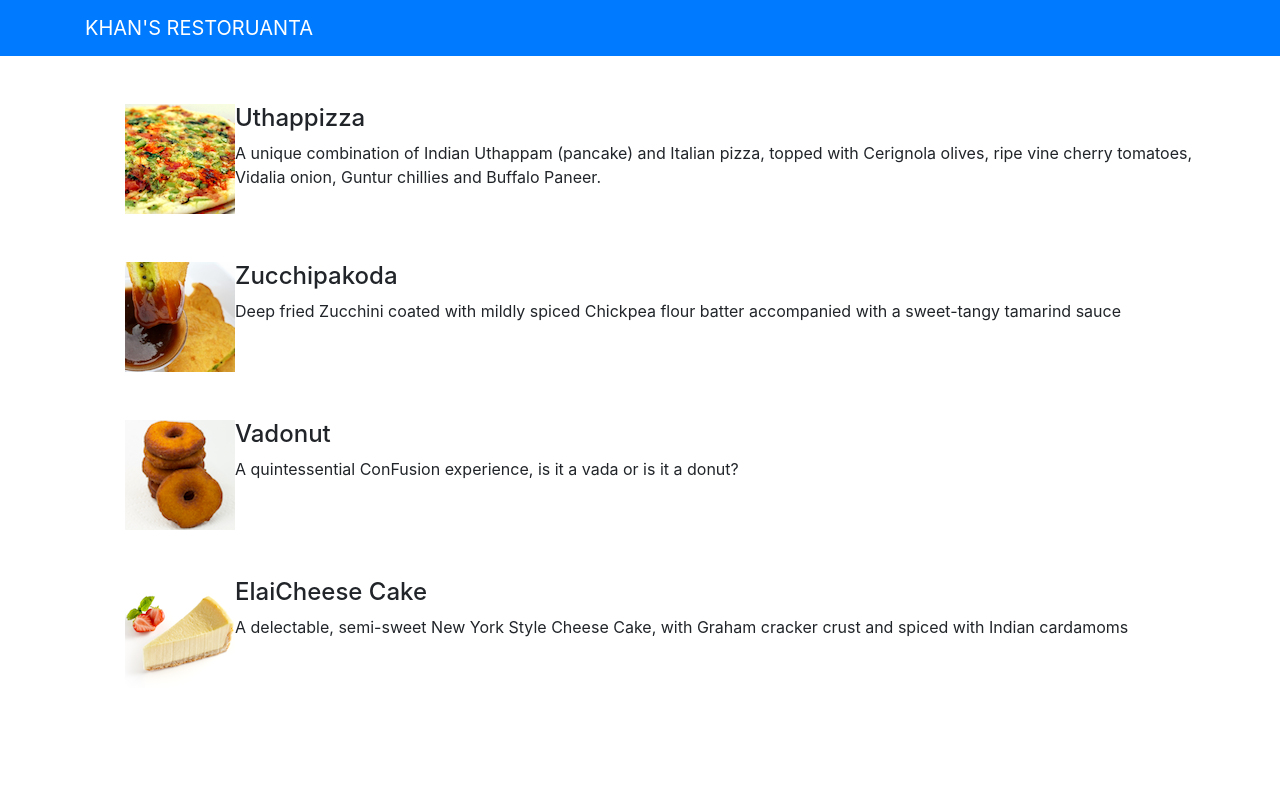
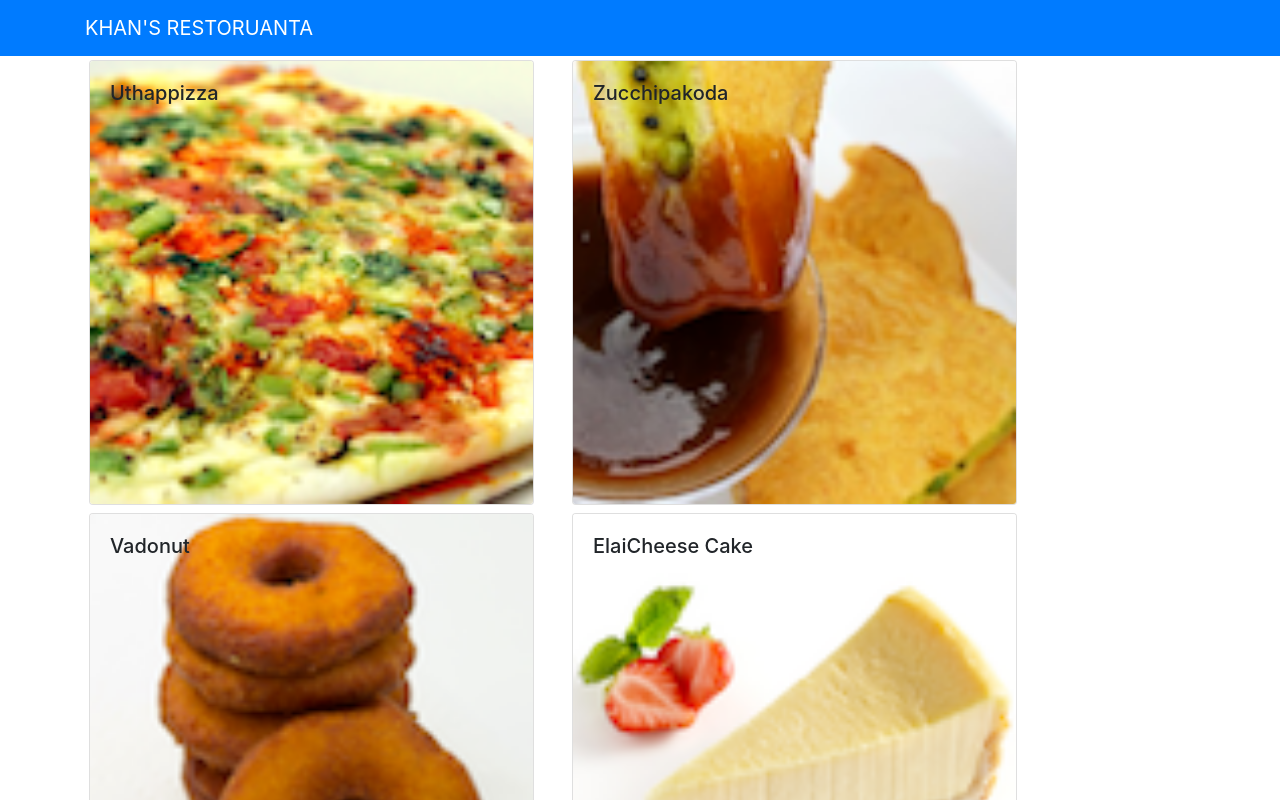
Before and after one commit to aznan-khan/restaurant, a React (Create React App) app: page / in a window 1280 px wide. Shown: the top 800 px of the page. Built offline with nearby package versions, Linux system fonts and the light colour scheme.

Commit message:
Components part 2

```diff
--- a/src/App.js
+++ b/src/App.js
@@ -2,10 +2,17 @@
 import logo from './logo.svg';
 import {Navbar, NavbarBrand} from "reactstrap";
 import './App.css';
+import {DISHES} from "./shared/dishes.js";
 import Menu from "./components/MenuComponent"
 import { render } from 'react-dom';
 
 class App extends Component{
+  constructor(props) {
+    super(props);
+    this.state = {
+      dishes: DISHES
+    }
+  }
   render() {
     return (
       <div className="App">
@@ -14,7 +21,7 @@
           <NavbarBrand href="https://coolcampsites.herokuapp.com/" >KHAN'S RESTORUANTA</NavbarBrand>
           </div>
         </Navbar>
-        <Menu />
+        <Menu dishes = {this.state.dishes} />
       </div>
     );
   }
--- a/src/components/MenuComponent.js
+++ b/src/components/MenuComponent.js
@@ -1,5 +1,5 @@
 import React, {Component} from "react" ;
-import {Media} from "reactstrap";
+import {Card, CardImg, CardImgOverlay, CardBody, CardTitle, CardText} from "reactstrap";
 
 
 class Menu extends Component {
@@ -8,59 +8,38 @@
         super(props);
 
         this.state = {
-            dishes: [
-                {
-                    id: 0,
-                    name:'Uthappizza',
-                    image: 'assets/images/uthappizza.png',
-                    category: 'mains',
-                    label:'Hot',
-                    price:'4.99',
-                    description:'A unique combination of Indian Uthappam (pancake) and Italian pizza, topped with Cerignola olives, ripe vine cherry tomatoes, Vidalia onion, Guntur chillies and Buffalo Paneer.'
-                },
-                {
-                    id: 1,
-                    name:'Zucchipakoda',
-                    image: 'assets/images/zucchipakoda.png',
-                    category: 'appetizer',
-                    label:'',
-                    price:'1.99',
-                    description:'Deep fried Zucchini coated with mildly spiced Chickpea flour batter accompanied with a sweet-tangy tamarind sauce'
-                },
-                {
-                    id: 2,
-                    name:'Vadonut',
-                    image: 'assets/images/vadonut.png',
-                    category: 'appetizer',
-                    label:'New',
-                    price:'1.99',
-                    description:'A quintessential ConFusion experience, is it a vada or is it a donut?'
-                },
-                {
-                    id: 3,
-                    name:'ElaiCheese Cake',
-                    image: 'assets/images/elaicheesecake.png',
-                    category: 'dessert',
-                    label:'',
-                    price:'2.99',
-                    description:'A delectable, semi-sweet New York Style Cheese Cake, with Graham cracker crust and spiced with Indian cardamoms'
-                }
-                ]
+            selectedDish: null
         }
-    };
+    }
+    onDishSelect(dish) {
+        this.setState({selectedDish: dish})
+    }
+    renderDish(dish) {
+        if (dish != null)
+            return (
+                <Card>
+                    <CardImg top src={dish.image} alt={dish.name}/>
+                    <CardBody>
+                        <CardTitle>{dish.name}</CardTitle>
+                        <CardText>{dish.description}</CardText>
+                    </CardBody>
+                </Card>
+                );
+        else
+            return(
+                <div></div>
+            )
+        };
     render() {
-        const menu = this.state.dishes.map((dish) => {
+        const menu = this.props.dishes.map((dish) => {
             return (
-                <div key= {dish.id} className="col-12 mt-5">
-                    <Media tag="li">
-                        <Media left middle>
-                            <Media object src={dish.image} alt={dish.name}/>
-                        </Media>
-                        <Media body classname="ml-5">
-                            <Media heading>{dish.name}</Media>
-                            <p>{dish.description}</p>
-                        </Media>
-                    </Media>
+                <div className="col-12 col-md-5 m-1">
+                    <Card onClick={() => this.onDishSelect(dish)} key= {dish.id}>
+                        <CardImg  width="100%" src={dish.image} alt={dish.name}/>
+                        <CardImgOverlay>
+                            <CardTitle>{dish.name}</CardTitle>
+                        </CardImgOverlay>
+                    </Card>
                 </div>
             );
         })
@@ -68,9 +47,12 @@
         return(
             <div className="container">
                 <div className="row">
-                    <Media list>
-                        {menu}
-                    </Media>
+                    {menu}
+                </div>
+                <div className="row">
+                    <div className="col-12 col-md-5 m-1">
+                        {this.renderDish(this.state.selectedDish)}
+                    </div>
                 </div>
             </div>
 
--- /dev/null
+++ b/src/shared/dishes.js
@@ -0,0 +1,186 @@
+export const DISHES =
+    [
+        {
+        id: 0,
+        name:'Uthappizza',
+        image: 'assets/images/uthappizza.png',
+        category: 'mains',
+        label:'Hot',
+        price:'4.99',
+        description:'A unique combination of Indian Uthappam (pancake) and Italian pizza, topped with Cerignola olives, ripe vine cherry tomatoes, Vidalia onion, Guntur chillies and Buffalo Paneer.',
+        comments: [
+            {
+            id: 0,
+            rating: 5,
+            comment: "Imagine all the eatables, living in conFusion!",
+            author: "John Lemon",
+            date: "2012-10-16T17:57:28.556094Z"
+            },
+            {
+            id: 1,
+            rating: 4,
+            comment: "Sends anyone to heaven, I wish I could get my mother-in-law to eat it!",
+            author: "Paul McVites",
+            date: "2014-09-05T17:57:28.556094Z"
+            },
+            {
+            id: 2,
+            rating: 3,
+            comment: "Eat it, just eat it!",
+            author: "Michael Jaikishan",
+            date: "2015-02-13T17:57:28.556094Z"
+            },
+            {
+            id: 3,
+            rating: 4,
+            comment: "Ultimate, Reaching for the stars!",
+            author: "Ringo Starry",
+            date: "2013-12-02T17:57:28.556094Z"
+            },
+            {
+            id: 4,
+            rating: 2,
+            comment: "It's your birthday, we're gonna party!",
+            author: "25 Cent",
+            date: "2011-12-02T17:57:28.556094Z"
+            }
+        ]                        },
+        {
+        id: 1,
+        name:'Zucchipakoda',
+        image: 'assets/images/zucchipakoda.png',
+        category: 'appetizer',
+        label:'',
+        price:'1.99',
+        description:'Deep fried Zucchini coated with mildly spiced Chickpea flour batter accompanied with a sweet-tangy tamarind sauce',
+        comments: [
+            {
+            id: 0,
+            rating: 5,
+            comment: "Imagine all the eatables, living in conFusion!",
+            author: "John Lemon",
+            date: "2012-10-16T17:57:28.556094Z"
+            },
+            {
+            id: 1,
+            rating: 4,
+            comment: "Sends anyone to heaven, I wish I could get my mother-in-law to eat it!",
+            author: "Paul McVites",
+            date: "2014-09-05T17:57:28.556094Z"
+            },
+            {
+            id: 2,
+            rating: 3,
+            comment: "Eat it, just eat it!",
+            author: "Michael Jaikishan",
+            date: "2015-02-13T17:57:28.556094Z"
+            },
+            {
+            id: 3,
+            rating: 4,
+            comment: "Ultimate, Reaching for the stars!",
+            author: "Ringo Starry",
+            date: "2013-12-02T17:57:28.556094Z"
+            },
+            {
+            id: 4,
+            rating: 2,
+            comment: "It's your birthday, we're gonna party!",
+            author: "25 Cent",
+            date: "2011-12-02T17:57:28.556094Z"
+            }
+        ]
+        },
+        {
+        id: 2,
+        name:'Vadonut',
+        image: 'assets/images/vadonut.png',
+        category: 'appetizer',
+        label:'New',
+        price:'1.99',
+        description:'A quintessential ConFusion experience, is it a vada or is it a donut?',
+        comments: [
+            {
+            id: 0,
+            rating: 5,
+            comment: "Imagine all the eatables, living in conFusion!",
+            author: "John Lemon",
+            date: "2012-10-16T17:57:28.556094Z"
+            },
+            {
+            id: 1,
+            rating: 4,
+            comment: "Sends anyone to heaven, I wish I could get my mother-in-law to eat it!",
+            author: "Paul McVites",
+            date: "2014-09-05T17:57:28.556094Z"
+            },
+            {
+            id: 2,
+            rating: 3,
+            comment: "Eat it, just eat it!",
+            author: "Michael Jaikishan",
+            date: "2015-02-13T17:57:28.556094Z"
+            },
+            {
+            id: 3,
+            rating: 4,
+            comment: "Ultimate, Reaching for the stars!",
+            author: "Ringo Starry",
+            date: "2013-12-02T17:57:28.556094Z"
+            },
+            {
+            id: 4,
+            rating: 2,
+            comment: "It's your birthday, we're gonna party!",
+            author: "25 Cent",
+            date: "2011-12-02T17:57:28.556094Z"
+            }
+        ]
+        },
+        {
+        id: 3,
+        name:'ElaiCheese Cake',
+        image: 'assets/images/elaicheesecake.png',
+        category: 'dessert',
+        label:'',
+        price:'2.99',
+        description:'A delectable, semi-sweet New York Style Cheese Cake, with Graham cracker crust and spiced with Indian cardamoms',
+        comments: [
+            {
+            id: 0,
+            rating: 5,
+            comment: "Imagine all the eatables, living in conFusion!",
+            author: "John Lemon",
+            date: "2012-10-16T17:57:28.556094Z"
+            },
+            {
+            id: 1,
+            rating: 4,
+            comment: "Sends anyone to heaven, I wish I could get my mother-in-law to eat it!",
+            author: "Paul McVites",
+            date: "2014-09-05T17:57:28.556094Z"
+            },
+            {
+            id: 2,
+            rating: 3,
+            comment: "Eat it, just eat it!",
+            author: "Michael Jaikishan",
+            date: "2015-02-13T17:57:28.556094Z"
+            },
+            {
+            id: 3,
+            rating: 4,
+            comment: "Ultimate, Reaching for the stars!",
+            author: "Ringo Starry",
+            date: "2013-12-02T17:57:28.556094Z"
+            },
+            {
+            id: 4,
+            rating: 2,
+            comment: "It's your birthday, we're gonna party!",
+            author: "25 Cent",
+            date: "2011-12-02T17:57:28.556094Z"
+            }
+        ]
+        }
+    ];
```
